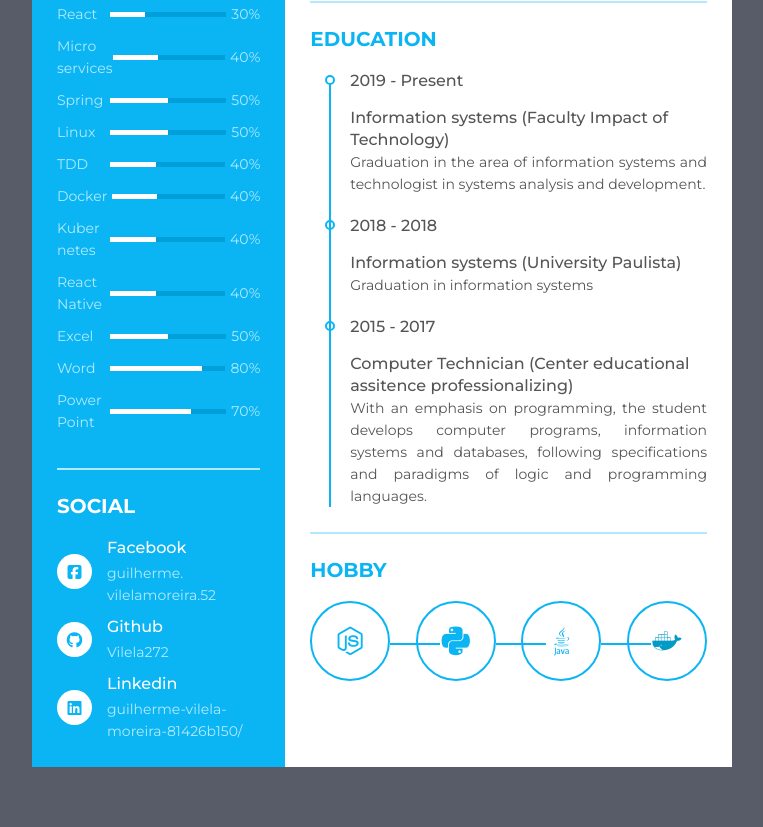
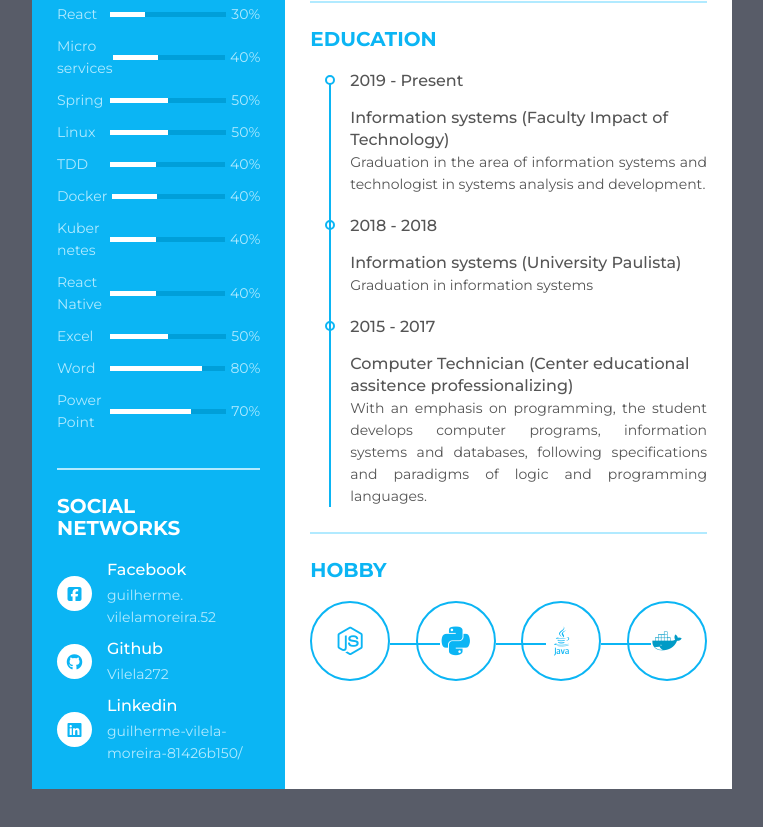
Before and after one commit to Vilela272/curriculoOnline, a plain HTML site: page index.html in a window 1280 px wide. Shown: the part 1203-2030 px from the top of the page, without its empty margins (258-1021 px from the left). Drawn offline with nearby package versions, Linux system fonts and the light colour scheme.

Commit message:
Update index.html

```diff
--- a/index.html
+++ b/index.html
@@ -494,7 +494,7 @@
           </div>
           <div class="resume_item resume_social">
             <div class="title">
-              <p class="bold">Social</p>
+              <p class="bold">Social networks</p>
             </div>
             <ul>
               <li>
```
